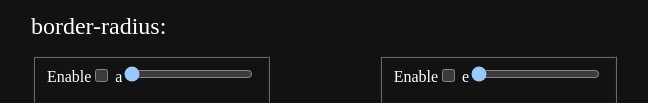
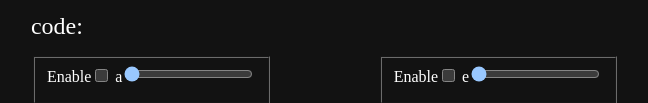
Before and after one commit to ChooKing/Border-Radius-Explorer, a plain HTML site: page index.html in a window 1280 px wide. Shown: the part 532-635 px from the top of the page, without its empty margins (315-963 px from the left). Drawn offline with Linux system fonts and the light colour scheme.

Commit message:
Appearance adjustments.

```diff
--- a/index.html
+++ b/index.html
@@ -17,7 +17,7 @@
     <div class="example-container">
         <div class="example"></div>
     </div>
-    <div class="code">border-radius:
+    <div class="code">code:
         <span id="a-value"></span>
         <span id="b-value"></span>
         <span id="c-value"></span>
```
